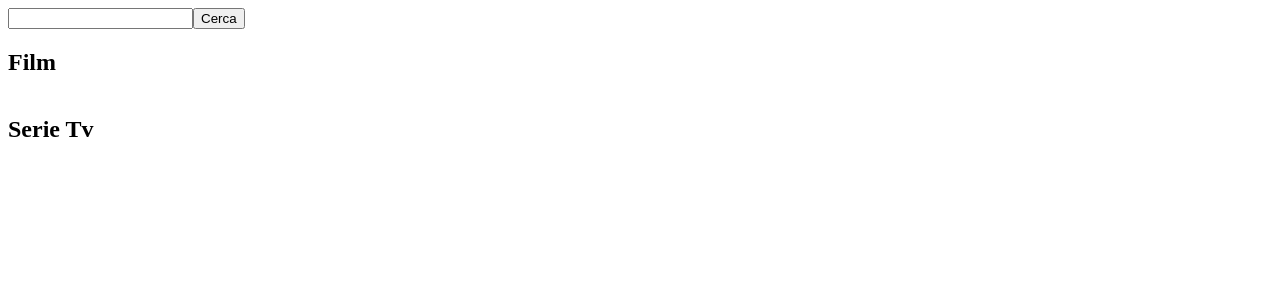
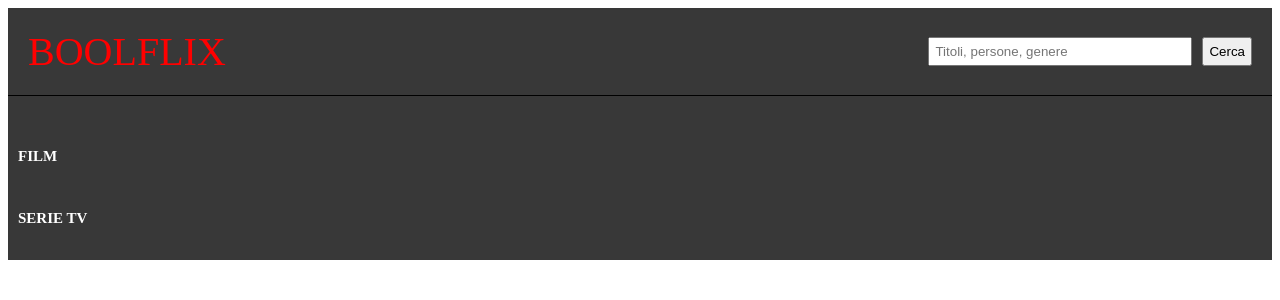
Before and after one commit to seeeeba/vue-boolflix, a Vue app: page / in a window 1280 px wide. Shown: the top 300 px of the page. Built offline with nearby package versions, Linux system fonts and the light colour scheme.

Commit message:
style + hover

```diff
--- a/src/components/Header.vue
+++ b/src/components/Header.vue
@@ -1,8 +1,15 @@
 <template>
     <header>
-        <input v-model="userSearchText" type="text">
+        <div class="container">
 
-        <button @click="$emit('searchDone',userSearchText)" >Cerca</button>
+            <div class="logo">
+                Boolflix
+            </div>
+            <div class="button">
+                <input v-model="userSearchText" type="text" placeholder="Titoli, persone, genere">
+                <button @click="$emit('searchDone',userSearchText)" >Cerca</button>
+            </div>
+        </div>
     </header>
 </template>
 
@@ -16,3 +23,36 @@ export default {
     }
 }
 </script>
+
+<style lang="scss" scoped>
+
+header{
+    background-color: #383838;
+    padding: 20px 0;
+    border-bottom: 1px solid black;
+}
+
+.container{
+    display: flex;
+    justify-content: space-between;
+    align-items: center;
+    padding: 0 20px;
+}
+
+.logo{
+    text-transform:uppercase;
+    font-size: 40px;
+    color: red;
+}
+
+.button input{
+    width: 250px;
+    padding: 5px;
+}
+
+.button button {
+    margin-left: 10px;
+    padding: 5px;
+}
+
+</style>
--- a/src/components/Main.vue
+++ b/src/components/Main.vue
@@ -1,12 +1,15 @@
 <template>
     <main>
-        <div class="main-container">
-            <h2>Film</h2>
+        <div class="container">
+        <h2>Film</h2>
+        <div class="movies">
             <MovieCard v-for="movie in moviesList" :key='movie.id' :moviesInfos="movie" />
         </div>
-        <div class="main-container">
-            <h2>Serie Tv</h2>
+
+        <h2>Serie Tv</h2>
+        <div class="series">
             <MovieCard v-for="serie in seriesList" :key='serie.id' :moviesInfos="serie"/>
+        </div>
         </div>
     </main>
 </template>
@@ -32,9 +35,23 @@ export default {
 </script>
 
 <style lang="scss" scoped>
-
-.main-container{
-    display: flex;
+main {
+    background-color: #383838;
+    padding: 20px 0;
 }
 
+.container .movies, .series {
+    display: flex;
+    overflow-x: auto;
+}
+
+h2 {
+    margin-left: 10px;
+    padding-top: 20px;
+    font-size: 15px;
+    text-transform: uppercase;
+    color: white;
+}
+
+
 </style>
--- a/src/components/MovieCard.vue
+++ b/src/components/MovieCard.vue
@@ -5,9 +5,10 @@
                 <img :src="this.defaultPath + moviesInfos.poster_path"  :alt="moviesInfos.name">
             </div>
             <div v-else class="no-image">
-                    Nessuna immagine disponibile
+                <span>Nessuna cover disponibile</span>
             </div>
         </div>
+        <div class="card">
             <div v-if="moviesInfos.title" >Titolo: {{moviesInfos.title}}</div>
             <div v-else>{{moviesInfos.name}}</div>
             <div v-if="moviesInfos.original_title">Titolo originale: {{moviesInfos.original_title}}</div>
@@ -27,6 +28,16 @@
                 <span> <i v-for="(star,index) in ( 5 - Math.ceil((moviesInfos.vote_average) / 2))" :key="index" class="far fa-star"></i></span>
 
             </div>
+
+            <div v-if="moviesInfos.overview" class="overview">
+                <span class="bold">
+                    Overview:
+                </span>
+                {{ moviesInfos.overview }}
+            </div>
+        </div>
+
+
     </div>
 </template>
 
@@ -48,30 +59,42 @@ export default {
 <style lang="scss" scoped>
 // @import '../style/general.scss';
 .movie {
-    margin: 70px 10px;
-    border: 2px solid white;
+    margin: 30px 10px;
     height: 507px;
     width: 342px;
     cursor: pointer;
     flex-shrink: 0;
 }
 
+.movie:hover .cover{
+    display: none;
+}
+
+.movie:hover .card{
+    display: block;
+}
+
 .flag{
     width: 30px;
 }
 
-.cover{
-    height: 100%;
+.cover img{
+    height: 507px;
     width: 100%;
     overflow: hidden;
 }
 
 
 .no-image {
+    height: 507px;
+    width: 342px;
+
+        span{
         position: relative;
         text-align: center;
-    top: 50%;
+        top:50%;
         color: white;
+        }
 }
 
 </style>
--- a/src/style/general.scss
+++ b/src/style/general.scss
@@ -0,0 +1,30 @@
+@import '~@fontsource/roboto/400.css';
+
+body{
+    font-family: "Roboto";
+}
+
+*{
+    margin: 0;
+    padding: 0;
+    box-sizing: border-box;
+}
+
+.container {
+    width: 95%;
+    margin: auto;
+}
+
+// body::-webkit-scrollbar {
+//     width: 12px;               /* width of the entire scrollbar */
+//   }
+
+//   body::-webkit-scrollbar-track {
+//     background: orange;        /* color of the tracking area */
+//   }
+
+//   body::-webkit-scrollbar-thumb {
+//     background-color: blue;    /* color of the scroll thumb */
+//     border-radius: 20px;       /* roundness of the scroll thumb */
+//     border: 3px solid orange;  /* creates padding around scroll thumb */
+// }
```
Lines whose indentation alone changed are shown as unchanged.
